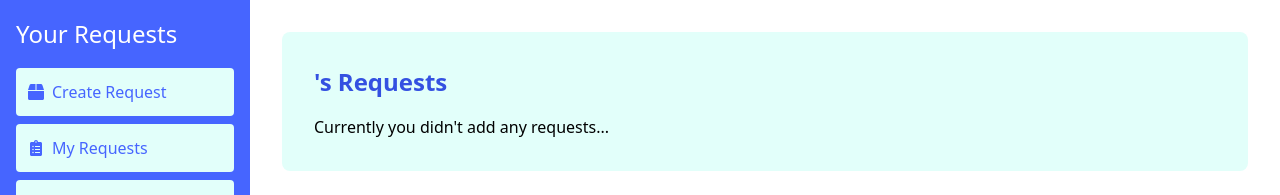
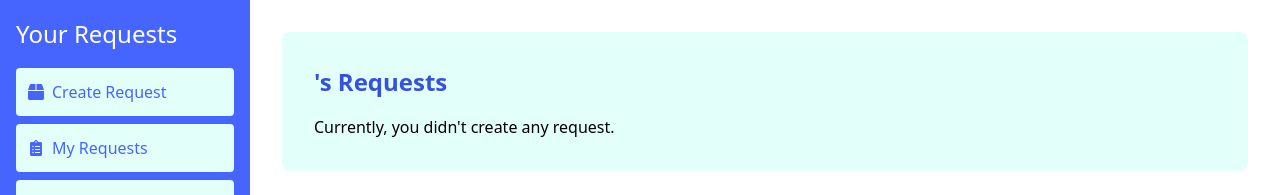
Before and after one commit to yaroslav-tsarenko/gotoinc-test-task, a React (Create React App) app: page /1/requests in a window 1280 px wide. Shown: the top 195 px of the page. Built offline with nearby package versions, Linux system fonts and the light colour scheme.

Commit message:
#GTT-008: added condition

```diff
--- a/src/components/user-requests-preview/UserRequestsPreview.tsx
+++ b/src/components/user-requests-preview/UserRequestsPreview.tsx
@@ -41,7 +41,7 @@ const UserRequestPreview: React.FC = () => {
             <h2>{currentUser?.name}'s Requests</h2>
             <div className={styles.requests}>
                 {userDeliveries.length === 0 && userOrders.length === 0 ? (
-                    <p>Currently you didn't add any requests...</p>
+                    <p>Currently, you didn't create any request.</p>
                 ) : (
                     <>
                         {userDeliveries.map((delivery) => (
@@ -51,6 +51,7 @@ const UserRequestPreview: React.FC = () => {
                                 fromCity={delivery.fromCity}
                                 toCity={delivery.toCity}
                                 dispatchDate={delivery.dispatchDate}
+                                allowEditing={true}
                                 onEdit={(updatedData) => handleEditDelivery(delivery.id, updatedData)}
                                 onDelete={() => handleDeleteDelivery(delivery.id)}
                             />
```
